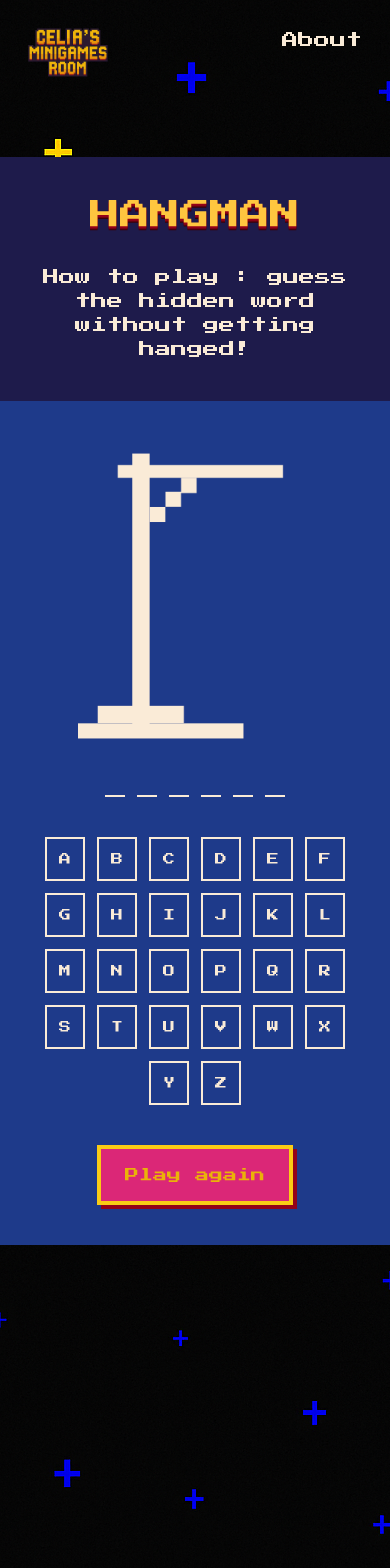
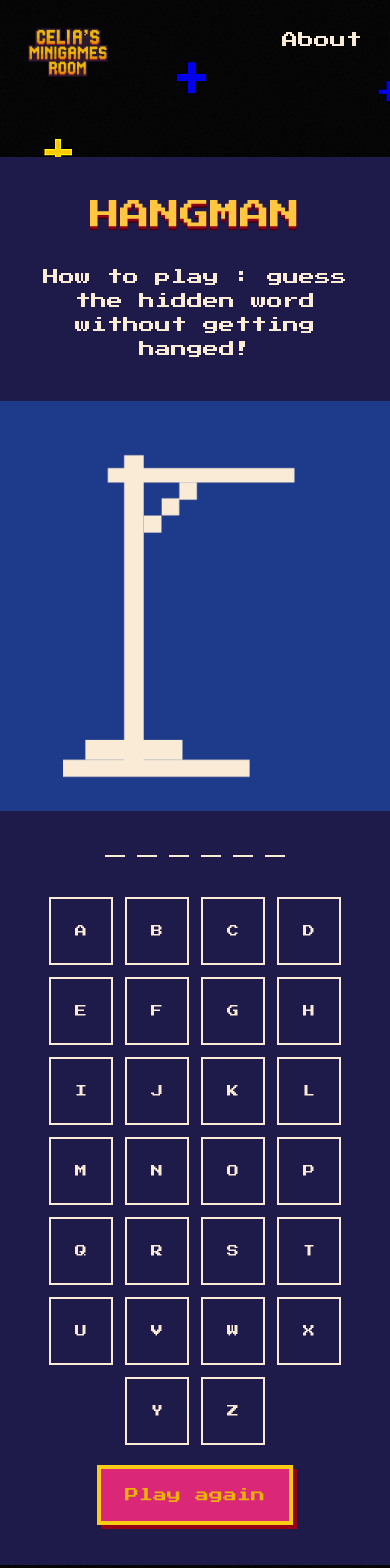
Before and after one commit to CeliaStabile/celia-s-minigames-room, a React (Vite) app: page /hangman in a window 390 px wide. Shown: the top 1568 px of the page. Built offline with nearby package versions, Linux system fonts and the light colour scheme.

Commit message:
[hangman] | graphic changes

```diff
--- a/src/components/Banner.tsx
+++ b/src/components/Banner.tsx
@@ -40,11 +40,11 @@ export default function Banner({ title, description, button, background = "dark"
             image={"/hangman.png"}
             link={"/hangman"}
           />
-          <GameCard
+          {/* <GameCard
             title={"tic tac toe"}
             image={"/tictactoe.png"}
             link={"/wordsearch"}
-          />
+          /> */}
         </div>
       )}
     </section>
--- a/src/games/Hangman/Hangman.tsx
+++ b/src/games/Hangman/Hangman.tsx
@@ -75,21 +75,26 @@ export default function Hangman() {
   }
 
   return (
-    <div className="p-10 flex flex-col items-center justify-center bg-blue-900 text-xs lg:text-sm relative gap-5">
+    <section className="relative">
+      <div className="pt-10 pb-5 flex flex-col items-center justify-center bg-blue-900 text-xs lg:text-sm gap-5">
         <Drawing errors={userErrors} className={"w-1/2"} />
+      </div>
+      <div className="pt-5 pb-10 px-5 flex flex-col items-center justify-center bg-indigo-950 text-xs lg:text-sm gap-5">
         <HangmanWord
           revealAll={revealLetters}
           word={wordToFind}
           className="mb-5"
         />
+
         <Keyboard
           onClick={handleLetterClick}
           usedLetters={usedLetters}
           gameStatus={gameStatus}
           className="lg:w-2/3 "
         />
-      <EndOfGameAnim gameStatus={gameStatus} />
         <Button button={button} />
       </div>
+      <EndOfGameAnim gameStatus={gameStatus} />
+    </section>
   );
 }
--- a/src/games/Hangman/HangmanWord.tsx
+++ b/src/games/Hangman/HangmanWord.tsx
@@ -17,7 +17,7 @@ export default function HangmanWord({ word, revealAll, className }: HangmanWordP
             <div className="h-6 text-lg">
               {item.found || revealAll ? item.letter : ""}
             </div>
-            <div className="border-t-2 border-antique-white w-full" />
+            <div  className="border-t-2 border-antique-white w-full" />
           </div>
         ))}
       </section>
--- a/src/games/Hangman/Keyboard.tsx
+++ b/src/games/Hangman/Keyboard.tsx
@@ -49,7 +49,7 @@ export default function Keyboard({ onClick, usedLetters, gameStatus, className }
                 <button
                     key={index}
                     onClick={() => onClick(item)}
-                    className={clsx("border-2 border-antique-white p-3", isAlreadyUsed && "border-2 border-gray-500 text-gray-500")}
+                    className={clsx("border-2 border-antique-white lg:p-3 p-6", isAlreadyUsed && "border-2 border-gray-500 text-gray-500")}
                     disabled={isAlreadyUsed || gameStatus !== "pending"}
                 >
                     {item}
```
Also changed, not shown: 1 other file (tests, documents, lock files or other folders). Lines whose indentation alone changed are shown as unchanged.
